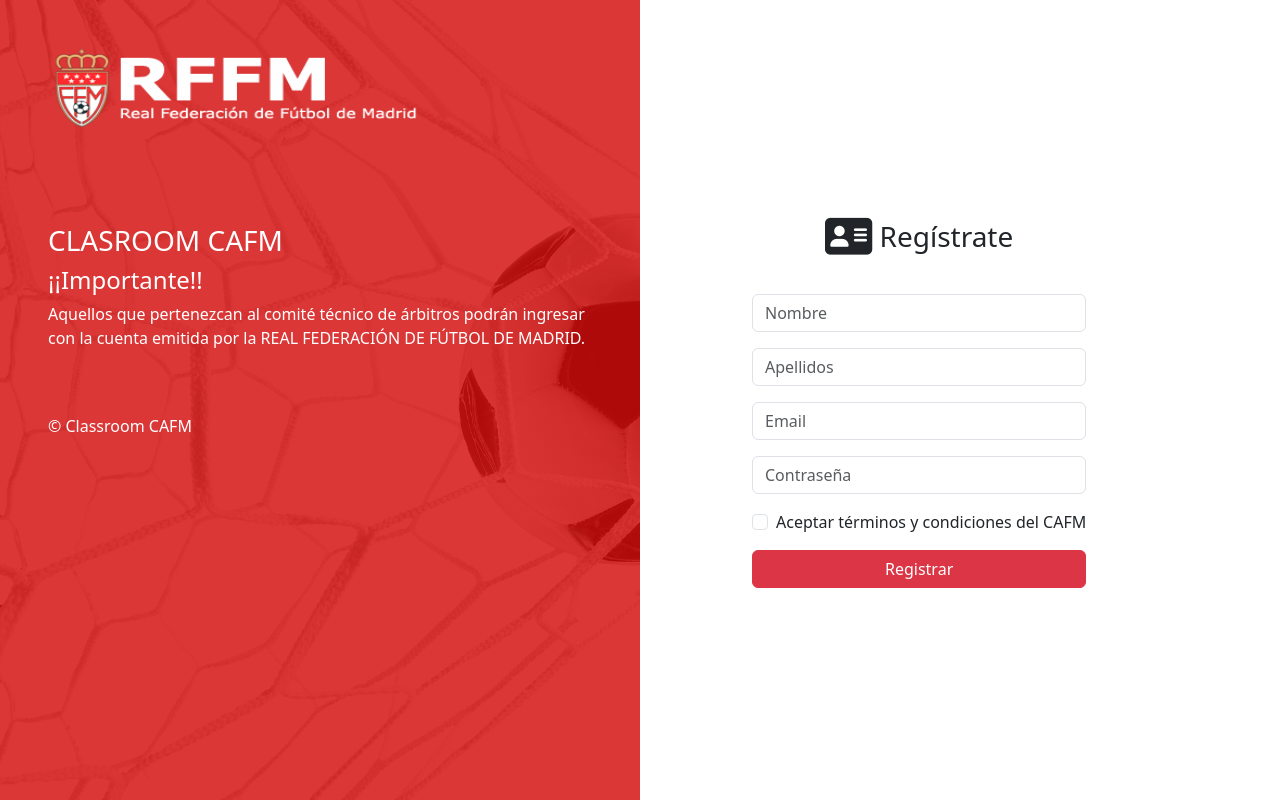
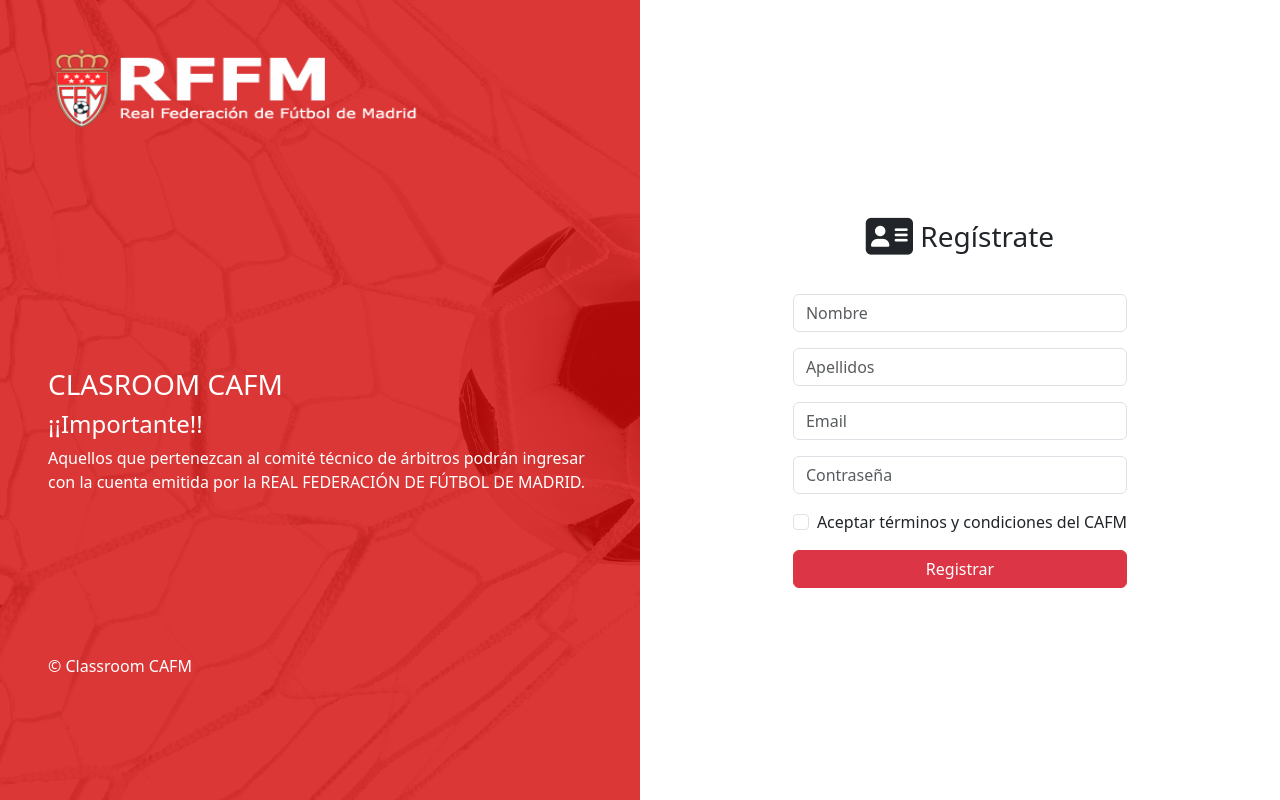
Before and after one commit to JNCamil/classroom_cafm, a PHP site: page /registration.php in a window 1280 px wide. Run offline with PHP 8.4, Linux system fonts and the light colour scheme; some libraries are stand-ins or nearby versions.

Commit message:
fixed login and registration

```diff
--- a/registration.php
+++ b/registration.php
@@ -2,10 +2,16 @@
 <div class="container-fluid">
     <div class="row  vh-100">
 
-        <div class="col-lg-6 h-100 p-5" id="logincol">
+        <div class="col-lg-6  p-5" id="logincol">
             <div class="row ">
                 <div class="col-12 mb-5">
                     <img src="./public/img/logo_ident_login.png" class="img-fluid" id="img_login" alt="Cargando logo">
+                </div>
+                <div class="col-12 my-5">
+                    <!-- Espaciador -->
+                </div>
+                <div class="col-12 my-4">
+                    <!-- Espaciador -->
                 </div>
                 <div class="col-12 text-white my-5">
                     <h3>CLASROOM CAFM</h3>
@@ -13,6 +19,9 @@
                     <p>Aquellos que pertenezcan al comité técnico de árbitros podrán ingresar con la cuenta emitida por
                         la
                         REAL FEDERACIÓN DE FÚTBOL DE MADRID.</p>
+                </div>
+                <div class="col-12 my-5">
+                    <!-- Espaciador -->
                 </div>
                 <div class="col-12 text-white ">
                     <p>&copy; Classroom CAFM</p>
@@ -22,7 +31,7 @@
 
             </div>
         </div>
-        <div class="col-lg-6 d-flex align-items-center px-5"><!--justify-content-center-->
+        <div class="col-lg-6 d-flex align-items-center px-5 justify-content-center" ><!--justify-content-center-->
             <div class="d-flex flex-column m-5">
                 <h3 class="m-4 text-center">
                     <i class=" fa-solid fa-address-card fa-xl"></i> Regístrate
```
Also changed, not shown: login.php (+14 -2 lines), 1 other file.
